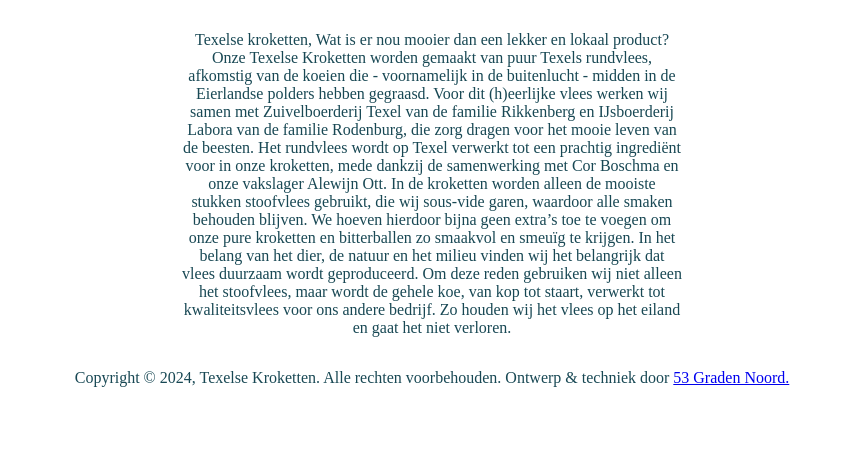
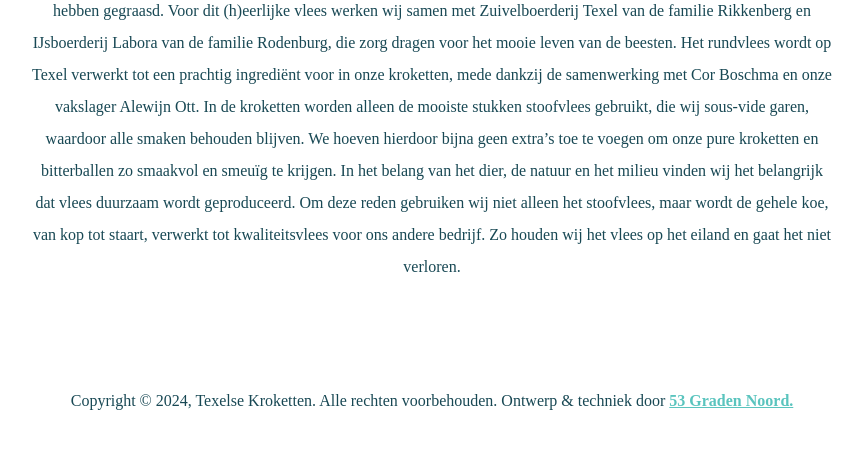
Before and after one commit to anoukbruinn/texelse-kroketten, a plain HTML site: page index.html in a window 1280 px wide. Shown: the part 334-800 px from the top of the page, without its empty margins (208-1071 px from the left). Drawn offline with Linux system fonts and the light colour scheme; a web font is replaced by a local one.

Commit message:
font line-height

```diff
--- a/style.css
+++ b/style.css
@@ -24,7 +24,7 @@ h1 {
 section {
     display: flex;
     justify-content: center;
-  padding-top: 100px;
+    padding-bottom: 70px;
 }
 
 .content {
@@ -32,7 +32,7 @@ section {
     align-items: center;
     justify-content: center;
     flex-direction: column;
-  max-width: 500px;
+    max-width: 800px;
     width: 100%;
 }
 
@@ -45,13 +45,18 @@ h2 {
 
 p {
     font-size: 16px;
-  font-weight: 400;
+    font-weight: 500;
     color: #184854;
+    line-height: 2;
 }
 
 footer {
     display: flex;
     align-items: center;
     justify-content: center;
+}
 
+a {
+    color: #5ac4be;
+    font-weight: bold;
 }
```
Lines whose indentation alone changed are shown as unchanged.
